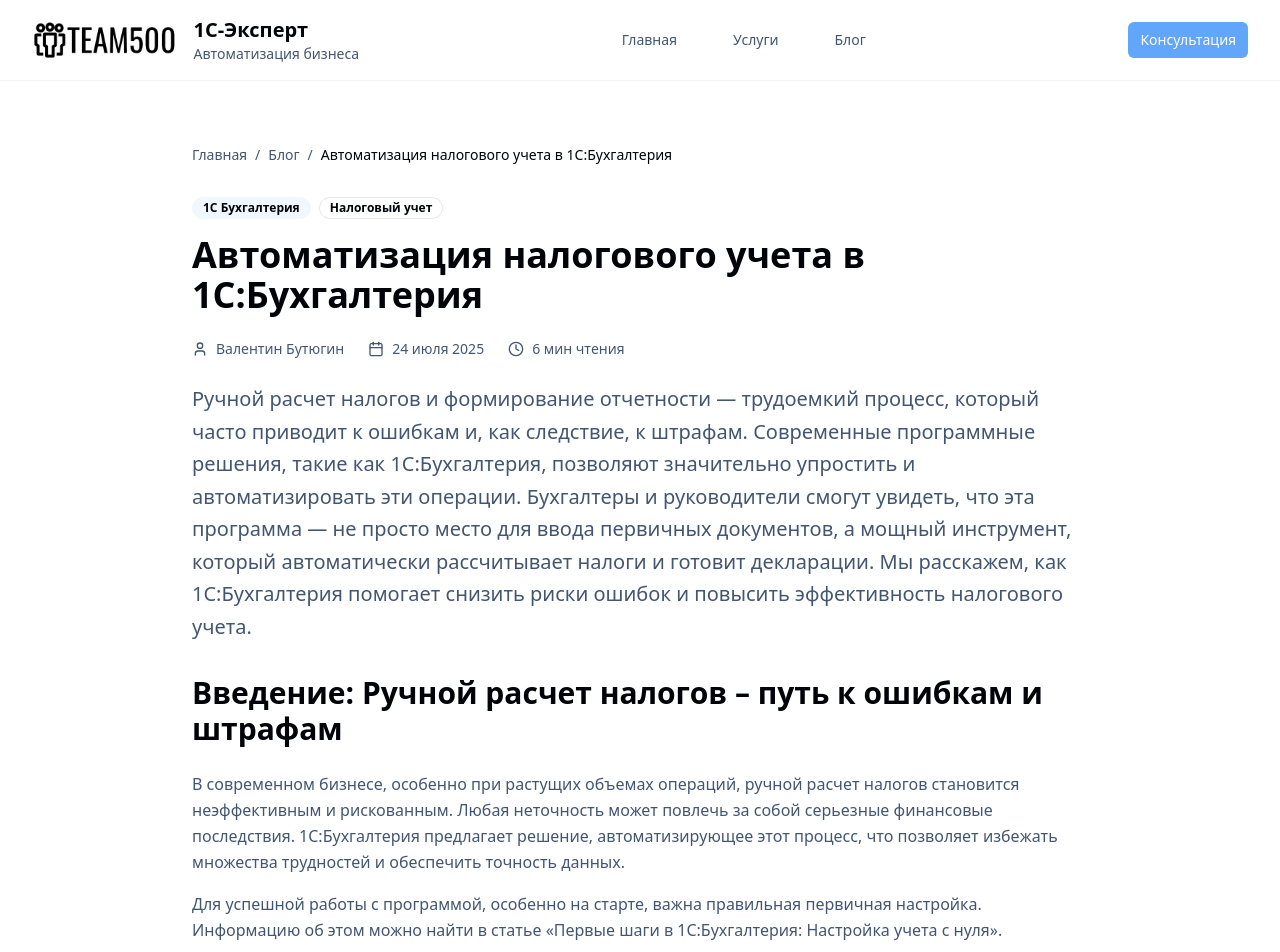
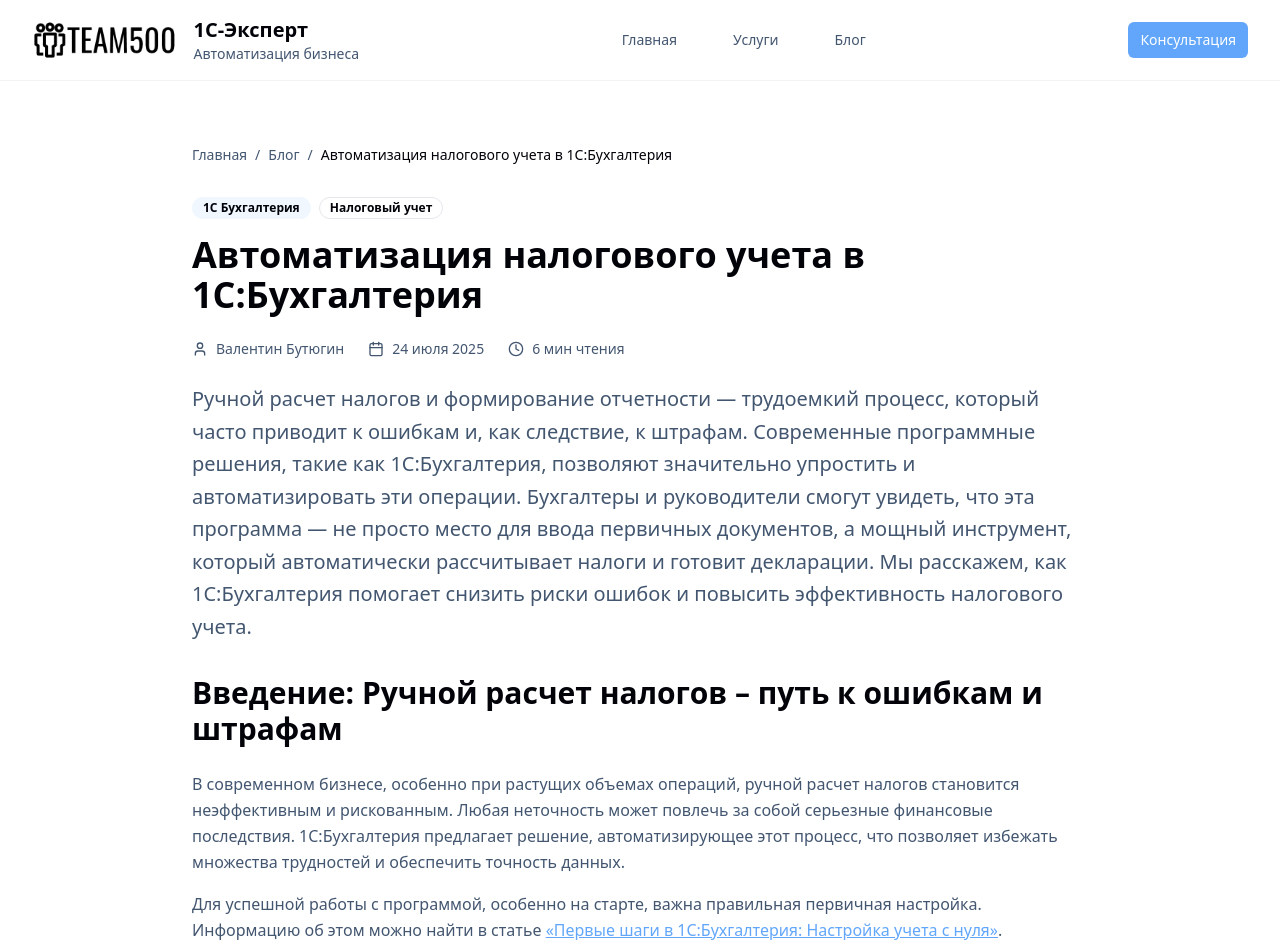
Before and after one commit to team500-top/s-guru-solution, a React (Vite) app: page /blog/avtomatizaciya-nalogov-v-buh in a window 1280 px wide. Shown: the top 952 px of the page. Built offline with nearby package versions, Linux system fonts and the light colour scheme.

Commit message:
Fix: Add links to blog post
The blog post was missing internal links. This commit adds the necessary links to the blog post content.

```diff
--- a/src/pages/blog/AvtomatizaciyaNalogovVBuh.tsx
+++ b/src/pages/blog/AvtomatizaciyaNalogovVBuh.tsx
@@ -183,7 +183,7 @@ const AvtomatizaciyaNalogovVBuh = () => {
                 В современном бизнесе, особенно при растущих объемах операций, ручной расчет налогов становится неэффективным и рискованным. Любая неточность может повлечь за собой серьезные финансовые последствия. 1С:Бухгалтерия предлагает решение, автоматизирующее этот процесс, что позволяет избежать множества трудностей и обеспечить точность данных.
               </p>
               <p className="text-muted-foreground leading-relaxed">
-                Для успешной работы с программой, особенно на старте, важна правильная первичная настройка. Информацию об этом можно найти в статье «Первые шаги в 1С:Бухгалтерия: Настройка учета с нуля».
+                Для успешной работы с программой, особенно на старте, важна правильная первичная настройка. Информацию об этом можно найти в статье <a href="/blog/pervye-shagi-in-1s-buhgalteriya" className="text-primary hover:text-primary/80 underline">«Первые шаги в 1С:Бухгалтерия: Настройка учета с нуля»</a>.
               </p>
             </section>
 
@@ -313,7 +313,7 @@ const AvtomatizaciyaNalogovVBuh = () => {
               </div>
 
               <p className="text-muted-foreground leading-relaxed mt-6">
-                При выборе 1С для ИП, важно учитывать особенности вашего бизнеса. Детальное сравнение решений 1С для индивидуальных предпринимателей представлено в статье <Link to="/blog/1s-dlya-ip" className="text-primary hover:underline">«Какую 1С выбрать для ИП в 2025 году? Сравнение решений и цен»</Link>.
+                При выборе 1С для ИП, важно учитывать особенности вашего бизнеса. Детальное сравнение решений 1С для индивидуальных предпринимателей представлено в статье <a href="/blog/1s-dlya-ip" className="text-primary hover:text-primary/80 underline">«Какую 1С выбрать для ИП в 2025 году? Сравнение решений и цен»</a>.
               </p>
             </section>
 
@@ -341,7 +341,7 @@ const AvtomatizaciyaNalogovVBuh = () => {
                   </CardHeader>
                   <CardContent>
                     <p className="text-muted-foreground">
-                      Программа регулярно обновляется, обеспечивая соответствие форм отчетности актуальным требованиям законодательства. Обновление типовых конфигураций 1С является важной услугой для поддержки актуальной версии системы.
+                      Программа регулярно обновляется, обеспечивая соответствие форм отчетности актуальным требованиям законодательства. <a href="/uslugi/obnovlenie-1s" className="text-primary hover:text-primary/80 underline">Обновление типовых конфигураций 1С является важной услугой для поддержки актуальной версии системы</a>.
                     </p>
                   </CardContent>
                 </Card>
@@ -352,7 +352,7 @@ const AvtomatizaciyaNalogovVBuh = () => {
                   </CardHeader>
                   <CardContent>
                     <p className="text-muted-foreground">
-                      Интеграция с сервисами электронного документооборота (ЭДО) позволяет отправлять отчетность в ФНС и другие контролирующие органы прямо из 1С. Подробная информация о настройке ЭДО доступна на странице «Настройка ЭДО в 1С».
+                      Интеграция с сервисами электронного документооборота (ЭДО) позволяет отправлять отчетность в ФНС и другие контролирующие органы прямо из 1С. <a href="/uslugi/nastrojka-edo-v-1s" className="text-primary hover:text-primary/80 underline">Подробная информация о настройке ЭДО доступна на странице «Настройка ЭДО в 1С»</a>.
                     </p>
                   </CardContent>
                 </Card>
```
